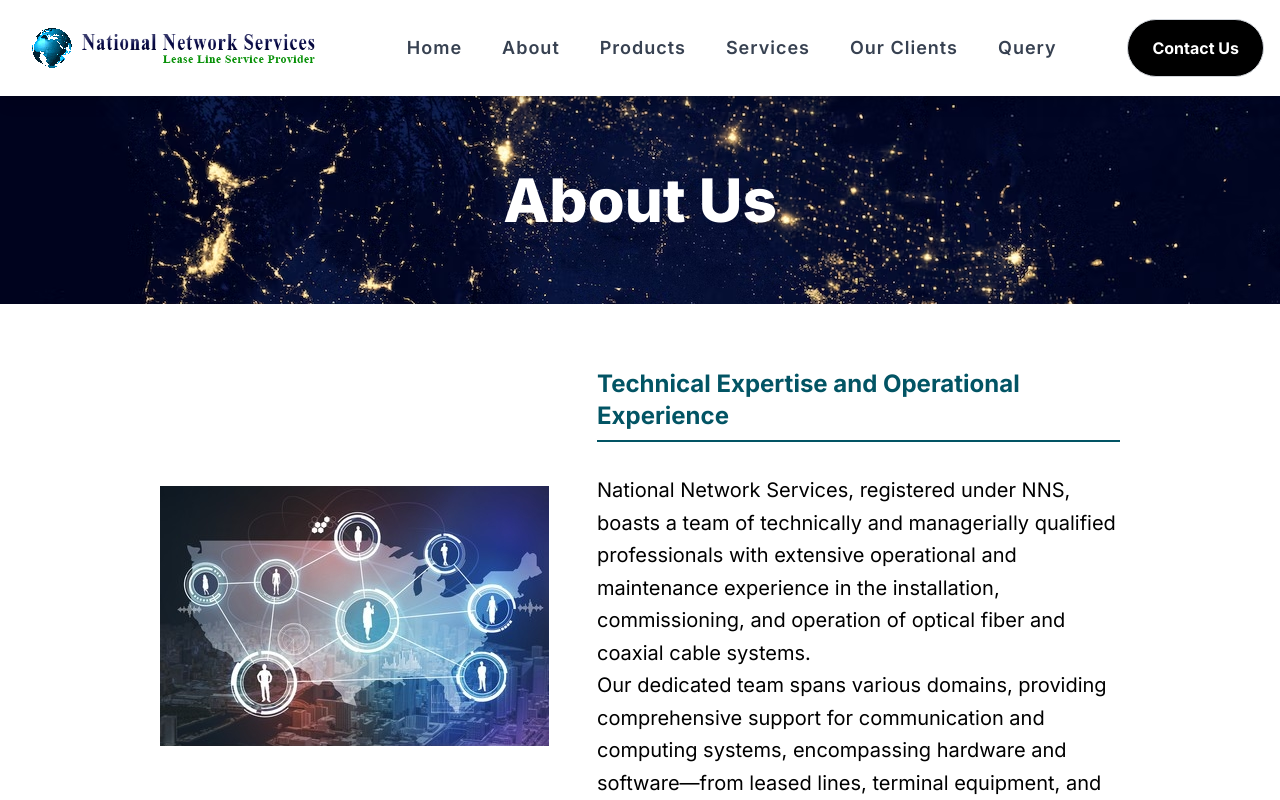
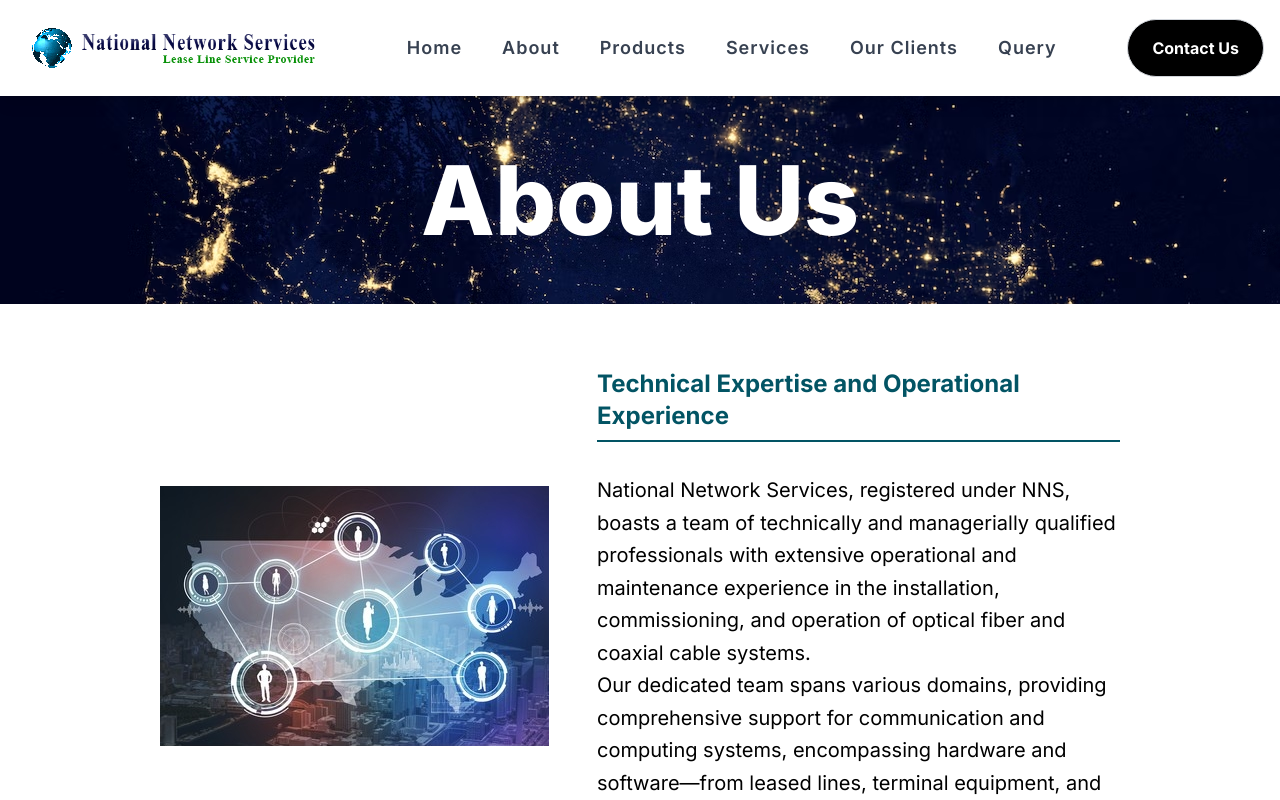
Before and after one commit to mishikaa/kknns, a Next.js app: page /about in a window 1280 px wide. Shown: the top 800 px of the page. Built offline with nearby package versions, Linux system fonts and the light colour scheme.

Commit message:
modified styling

```diff
--- a/app/about/page.jsx
+++ b/app/about/page.jsx
@@ -4,10 +4,10 @@ import React from 'react'
 const About = () => {
   return (
     <>
-    <div className='md:h-screen w-full flex flex-col mt-24 gap-8'>
+    <div className='md:h-screen w-full flex flex-col gap-8'>
       {/* title section */}
       <div className='w-full flex flex-col justify-center items-center h-2/3' style={{ backgroundImage: "url('/assets/about_bg.avif')" }}>
-        <h1 className="text-6xl capitalize text-white font-extrabold">About us</h1>
+        <h1 className="text-8xl capitalize text-white font-extrabold">About us</h1>
       </div>
 
       {/* content */}
--- a/components/Hero.jsx
+++ b/components/Hero.jsx
@@ -3,7 +3,7 @@ import { motion } from 'framer-motion';
 
 export const Hero = () => {
   return (
-    <div className='h-screen w-full relative'>
+    <div className='h-screen w-full bg-black text-white'>
       <div className='absolute inset-0 bg-cover bg-no-repeat bg-center opacity-40' style={{ backgroundImage: "url('/assets/hero_bg.gif')" }}></div>
       <div className='flex flex-col h-screen w-full justify-center items-center z-10 gap-4'>
         <h1 className='text-8xl  z-10 font-extrabold font-sans'>KKNNS</h1>
--- a/components/Navbar.jsx
+++ b/components/Navbar.jsx
@@ -29,6 +29,7 @@ const Navbar = () => {
   }, []);
 
   return (
+    <div className='mb-24'>
     <header className="bg-white text-black shadow-lg h-24 flex xl:justify-between xl:items-center p-4 fixed top-0 w-full z-40">
       <Link href="/" className="flex-shrink-0 flex gap-2 items-center justify-center px-2 lg:px-4">
         <img src="assets/earth.gif" alt="logo" />
@@ -103,6 +104,7 @@ const Navbar = () => {
         </Link>
       </div>
     </header>
+    </div>
   );
 };
 
```
